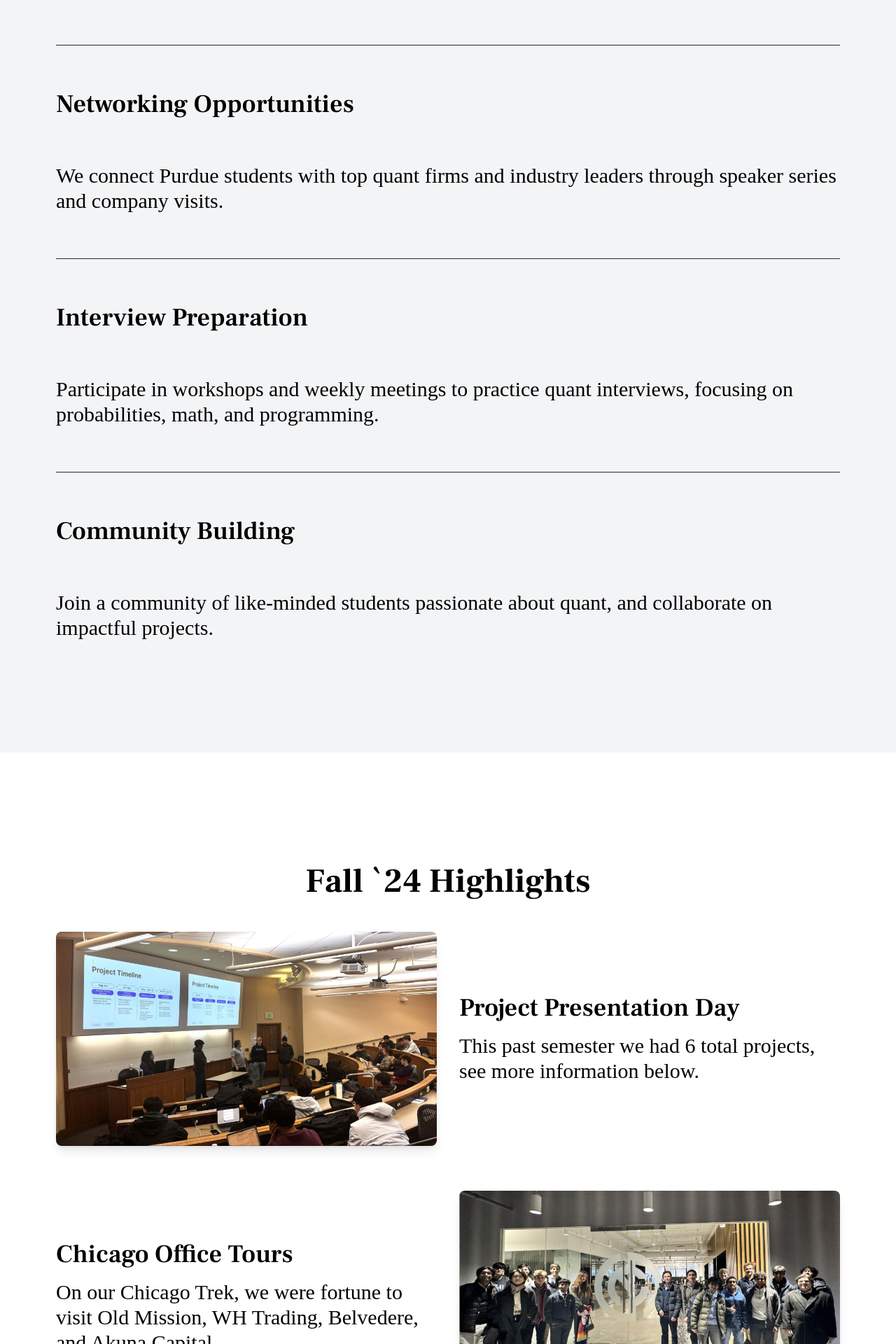
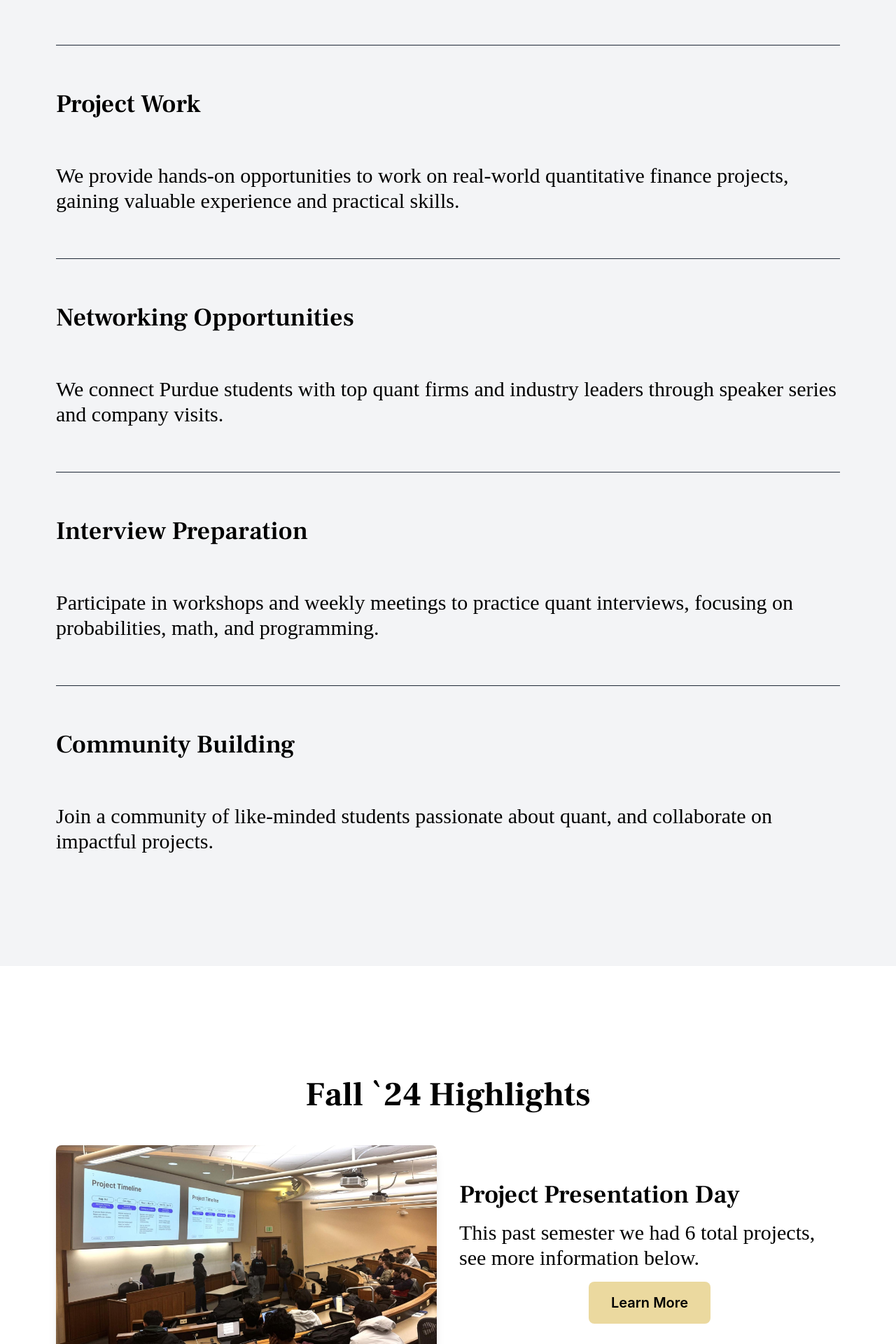
Before and after one commit to Boiler-Quant/boiler_quant_web, a React (Create React App) app: page / in a window 1280 px wide. Shown: the part 1040-2960 px from the top of the page at 70% size. Built offline with nearby package versions, Linux system fonts and the light colour scheme; no server answers.

Commit message:
Small updates

```diff
--- a/src/App.js
+++ b/src/App.js
@@ -14,7 +14,7 @@ import BottomContact from "./components/BottomContact";
 import Projects from "./pages/Projects/Projects";
 import InProgressPage from "./components/InProgressPage";
 
-import { ThemeProvider, useTheme } from "./theme-context";
+import { ThemeProvider } from "./theme-context";
 import "./fonts.css";
 import "./App.css";
 import JoinUs from "./pages/JoinUs/JoinUs";
--- a/src/pages/Home/HighlightGroup.js
+++ b/src/pages/Home/HighlightGroup.js
@@ -1,4 +1,9 @@
+import { Link } from "react-router-dom";
+import { useTheme } from "../../theme-context";
+
 const HighlightGroup = () => {
+  const theme = useTheme();
+
   return (
     <section className="py-r-10 px-r-5 flex flex-col items-center bg-white">
       <h2 className="text-r-lg font-bold mb-r-3 font-frank">
@@ -6,12 +11,15 @@ const HighlightGroup = () => {
       </h2>
       <div className="container space-r-y-4">
         <Highlight
+          theme={theme}
           image="/project_presentation_day.jpg"
           title="Project Presentation Day"
           content="This past semester we had 6 total projects, see more information below."
+          button
         />
         {/* Highlight 2 */}
         <Highlight
+          theme={theme}
           image="/chicago_office_tours.jpg"
           title="Chicago Office Tours"
           content="On our Chicago Trek, we were fortune to visit Old Mission, WH Trading, Belvedere, and Akuna Capital."
@@ -19,6 +27,7 @@ const HighlightGroup = () => {
         />
         {/* Highlight 3 */}
         <Highlight
+          theme={theme}
           image="/competitive_games.jpg"
           title="Competitive Games"
           content="Throughout the semester, we played various games to improve probabilistic thinking and decision making under uncertainty."
@@ -28,7 +37,7 @@ const HighlightGroup = () => {
   );
 };
 
-const Highlight = ({ image, title, content, reverse }) => {
+const Highlight = ({ theme, image, title, content, reverse, button }) => {
   return (
     <div
       className={`flex flex-col md:flex-row ${
@@ -45,6 +54,18 @@ const Highlight = ({ image, title, content, reverse }) => {
       <div className="flex-1 space-r-y-1">
         <h3 className="text-r-base-4xl font-semibold font-frank">{title}</h3>
         <p className="text-r-sm-3xl font-serif">{content}</p>
+        {button ? (
+          <div className="flex justify-center">
+            <Link
+              to="/projects"
+              className={`inline-block ${theme.dust} ${theme.text_black} ${theme.hover_dust} text-r-sm font-semibold py-r-1 px-r-2 rounded-lg transition-colors`}
+            >
+              Learn More
+            </Link>
+          </div>
+        ) : (
+          ""
+        )}
       </div>
     </div>
   );
--- a/src/pages/Home/Home.js
+++ b/src/pages/Home/Home.js
@@ -1,5 +1,4 @@
 import React from "react";
-import { useInView } from "react-intersection-observer";
 import { Link } from "react-router-dom";
 import { useTheme } from "../../theme-context";
 import HeroSection from "./HeroSection";
@@ -27,7 +26,7 @@ const Main = () => {
         </p>
         <Link
           to="/join-us"
-          className={`inline-block ${theme.aged} ${theme.text_black} text-r-sm font-semibold py-r-1 px-r-2 rounded-lg hover:bg-blue-700 transition-colors`}
+          className={`inline-block ${theme.aged} ${theme.text_black} ${theme.hover_aged} text-r-sm font-semibold py-r-1 px-r-2 rounded-lg transition-colors`}
         >
           Learn More
         </Link>
--- a/src/pages/Home/WhatWeDo.js
+++ b/src/pages/Home/WhatWeDo.js
@@ -8,8 +8,8 @@ const WhatWeDo = () => {
         <hr className="my-r-3 border-gray-800" />
         {/* Section 1 */}
         <Section
-          title="Networking Opportunities"
-          content="We connect Purdue students with top quant firms and industry leaders through speaker series and company visits."
+          title="Project Work"
+          content="We provide hands-on opportunities to work on real-world quantitative finance projects, gaining valuable experience and practical skills."
           animation="slideInLeft"
         />
 
@@ -18,8 +18,8 @@ const WhatWeDo = () => {
 
         {/* Section 2 */}
         <Section
-          title="Interview Preparation"
-          content="Participate in workshops and weekly meetings to practice quant interviews, focusing on probabilities, math, and programming."
+          title="Networking Opportunities"
+          content="We connect Purdue students with top quant firms and industry leaders through speaker series and company visits."
           animation="slideInRight"
         />
 
@@ -28,9 +28,19 @@ const WhatWeDo = () => {
 
         {/* Section 3 */}
         <Section
+          title="Interview Preparation"
+          content="Participate in workshops and weekly meetings to practice quant interviews, focusing on probabilities, math, and programming."
+          animation="slideInLeft"
+        />
+
+        {/* Horizontal Line */}
+        <hr className="my-r-3 border-gray-800" />
+
+        {/* Section 4 */}
+        <Section
           title="Community Building"
           content="Join a community of like-minded students passionate about quant, and collaborate on impactful projects."
-          animation="slideInLeft"
+          animation="slideInRight"
         />
       </div>
       <style jsx>{`
--- a/src/pages/Projects/ProjectCard.js
+++ b/src/pages/Projects/ProjectCard.js
@@ -2,7 +2,6 @@ import { useState } from "react";
 import Box from "@mui/material/Box";
 import Card from "@mui/material/Card";
 import CardContent from "@mui/material/CardContent";
-import Typography from "@mui/material/Typography";
 // import Collapse from "@mui/material/Collapse";
 import ExpandMoreIcon from "@mui/icons-material/ExpandMore";
 import GitHubIcon from "@mui/icons-material/GitHub";
--- a/src/theme-context.js
+++ b/src/theme-context.js
@@ -9,7 +9,9 @@ const theme = {
   text_white: "text-white",
   text_black: "text-black",
   dust: "bg-[#EBD99F]",
+  hover_dust: "hover:bg-[#D4C38B]",
   aged: "bg-[#8E6F3E]",
+  hover_aged: "hover:bg-[#7A5F35]",
 };
 
 export function ThemeProvider({ children }) {
```
